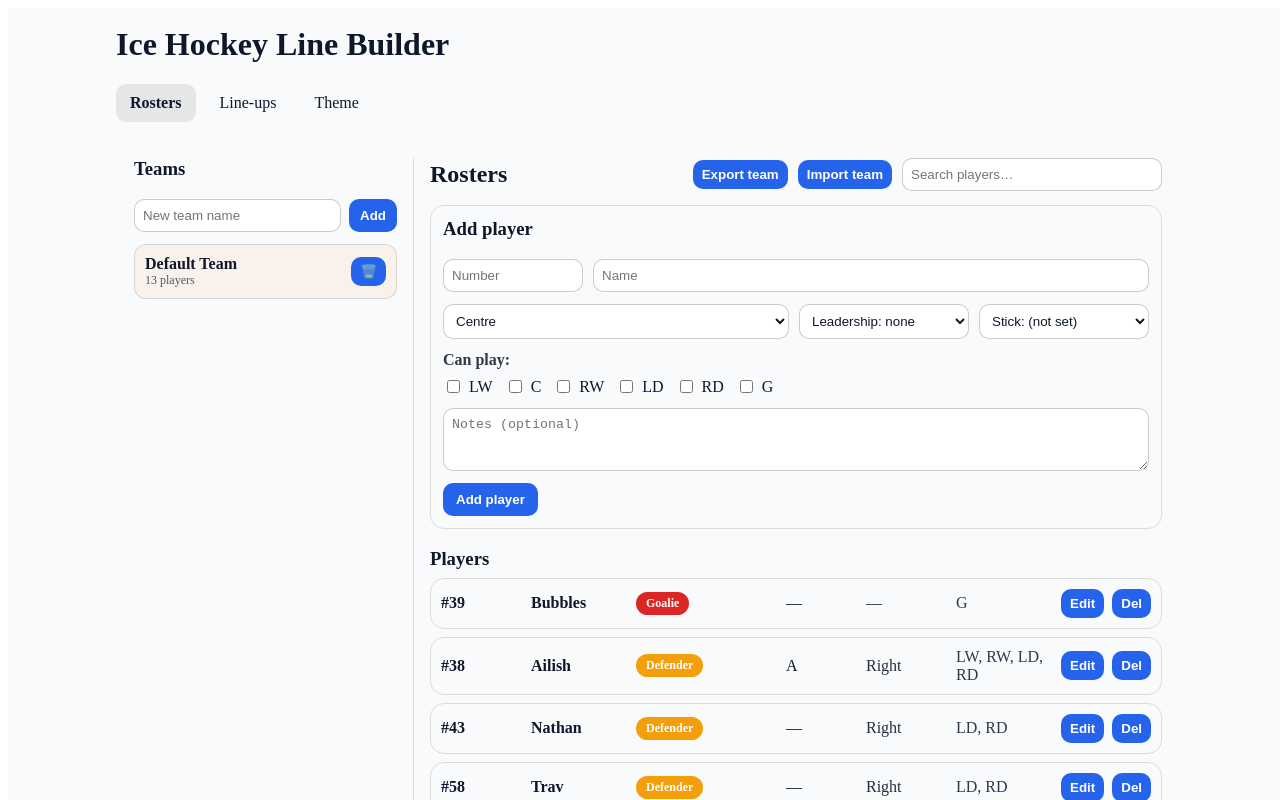
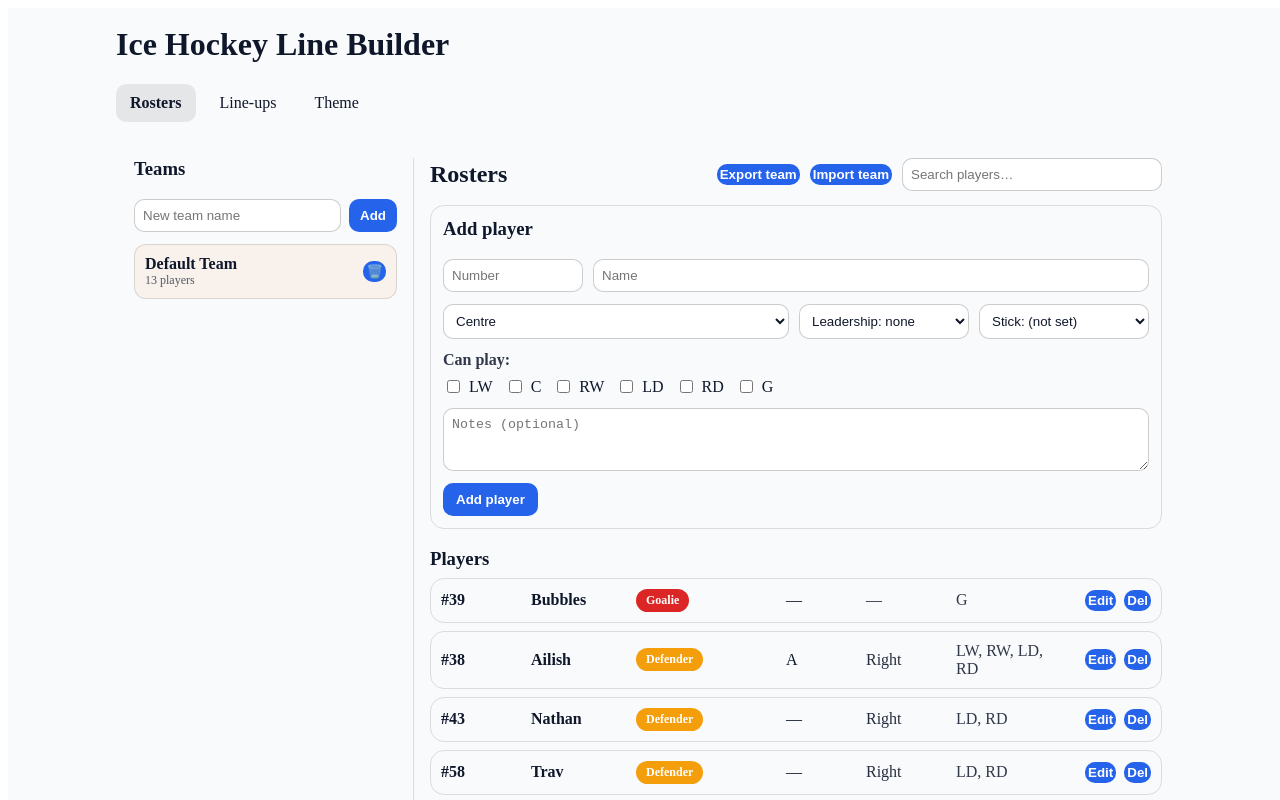
Before and after one commit to Newik83CZ/IceHockeyLineBuilder, a React (Vite) app: page / in a window 1280 px wide. Shown: the top 800 px of the page. Built offline with nearby package versions, Linux system fonts and the light colour scheme.

Commit message:
Lineups file update

```diff
--- a/src/index.css
+++ b/src/index.css
@@ -20,7 +20,7 @@ button {
   background: var(--primary);
   color: white;
   border: 1px solid transparent;
-  padding: 6px 8px;
+  padding: 2px 2px;
   border-radius: 10px;
   font-weight: 700;
   cursor: pointer;
--- a/src/pages/Lineups.jsx
+++ b/src/pages/Lineups.jsx
@@ -174,6 +174,8 @@ function DraggablePlayer({ id, label, sublabel, preferredPosition }) {
             <>
               {/* First name: don’t ellipsis first */}
               <span style={{ flexShrink: 0 }}>{labelObj.firstName}</span>
+
+              <br />
 
               {/* Last name: ellipsis first */}
               {labelObj.lastName ? (
```
